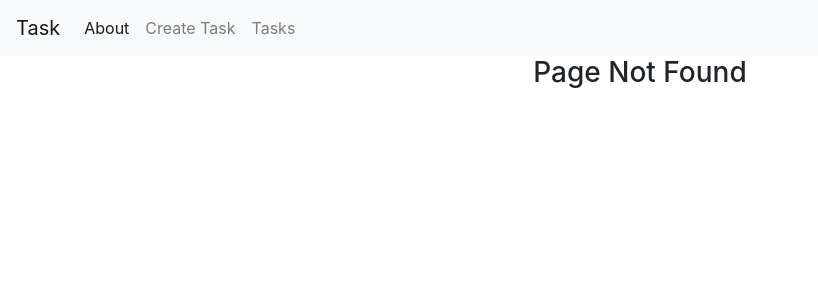
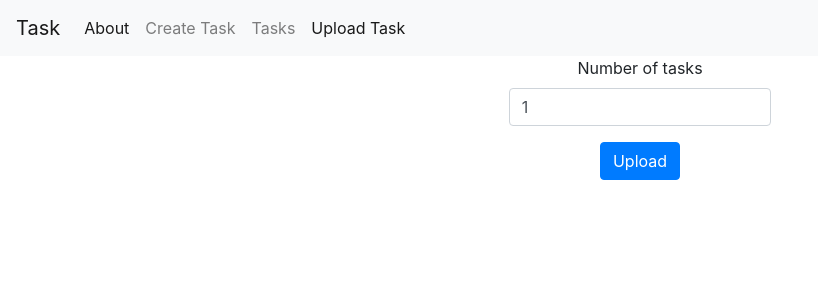
Before and after one commit to laurapantazi/task-manager, a React (Create React App) app: page /upload in a window 1280 px wide. Before the commit this address led to /404. Shown: the top 300 px of the page, without its empty margins (0-818 px from the left). Built offline with nearby package versions, Linux system fonts and the light colour scheme.

Commit message:
Create UploadTask page, setup redux thunk

```diff
--- a/package.json
+++ b/package.json
@@ -3,6 +3,7 @@
   "version": "0.1.0",
   "private": true,
   "dependencies": {
+    "axios": "^0.19.0",
     "bootstrap": "^4.3.1",
     "enzyme": "^3.10.0",
     "enzyme-adapter-react-16": "^1.15.1",
@@ -13,7 +14,8 @@
     "react-router-dom": "^5.1.2",
     "react-scripts": "3.2.0",
     "react-test-renderer": "^16.12.0",
-    "redux": "^4.0.4"
+    "redux": "^4.0.4",
+    "redux-thunk": "^2.3.0"
   },
   "scripts": {
     "start": "react-scripts start",
--- a/src/App.js
+++ b/src/App.js
@@ -7,6 +7,7 @@ import EditTask from 'containers/TaskForm/EditTask'
 import Tasks from 'containers/Tasks/Tasks'
 import About from 'containers/About/About'
 import NotFound from 'containers/NotFound/NotFound'
+import UploadTask from 'containers/UploadTask/UploadTask'
 
 export default class App extends Component {
   render () {
@@ -20,6 +21,7 @@ export default class App extends Component {
               <Nav.Link as={NavLink} to="/">About</Nav.Link>
               <Nav.Link as={NavLink} to="/create">Create Task</Nav.Link>
               <Nav.Link as={NavLink} to="/tasks">Tasks</Nav.Link>
+              <Nav.Link as={NavLink} to="/upload">Upload Task</Nav.Link>
             </Nav>
           </Navbar.Collapse>
         </Navbar>
@@ -30,6 +32,7 @@ export default class App extends Component {
             <Route path="/create" component={AddTask} />
             <Route path="/tasks/:id" component={EditTask} />
             <Route exact path="/tasks" component={Tasks} />
+            <Route exact path="/upload" component={UploadTask} />
             <Route name="404" path="/404" component={NotFound} />
             <Redirect to="/404" />
           </Switch>
--- /dev/null
+++ b/src/containers/UploadTask/UploadTask.js
@@ -0,0 +1,40 @@
+import React, { Component } from 'react'
+import { Form, Button, Col, InputGroup, FormControl, ListGroup } from 'react-bootstrap'
+
+export default class UploadTask extends Component {
+  constructor (props) {
+    super(props)
+    this.state = {
+      taskCount: 1,
+      errors: null
+    }
+  }
+  render () {
+    return (
+      <div className="container uploadTask">
+        <Form onSubmit={this.handleSubmit}>
+        {this.state.errors}
+          <Form.Row  className="justify-content-md-center">
+            <Form.Group as={Col} xs={3} controlId="formGridPoints">
+              <Form.Label>Number of tasks</Form.Label>
+              <Form.Control type="number" name="taskCount" value={this.state.taskCount} placeholder="Type number" onChange={this.handleInputChange}/>
+            </Form.Group>
+          </Form.Row>
+          <Button variant="primary" type="submit" value="ok">
+            Upload
+          </Button>
+        </Form>
+      </div>
+
+    )
+  }
+  handleInputChange = (e) => {
+    const {name, value} = e.target
+    this.setState({[name]: value})
+  }
+  handleSubmit = (e) => {
+    e.preventDefault()
+    console.log('submit: ', this.state.taskCount)
+  }
+
+}
--- a/src/index.js
+++ b/src/index.js
@@ -4,14 +4,9 @@ import './index.css'
 import App from './App'
 import * as serviceWorker from './serviceWorker'
 import 'bootstrap/dist/css/bootstrap.min.css'
-import { createStore } from 'redux'
 import { Provider } from 'react-redux'
-import rootReducer from './store/reducers/index'
+import store from './store'
 
-const store = createStore(
-  rootReducer,
-  window.__REDUX_DEVTOOLS_EXTENSION__ && window.__REDUX_DEVTOOLS_EXTENSION__()
-)
 ReactDOM.render(
   <Provider store={store}>
     <App />
--- /dev/null
+++ b/src/store/index.js
@@ -0,0 +1,12 @@
+import { createStore, compose, applyMiddleware } from 'redux'
+import thunk from 'redux-thunk'
+import rootReducer from './reducers/index'
+
+const composeEnhancer =  window.__REDUX_DEVTOOLS_EXTENSION_COMPOSE__ || compose
+
+const store = createStore(
+  rootReducer,
+  composeEnhancer(applyMiddleware(thunk))
+)
+
+export default store
```
Also changed, not shown: 1 other file (tests, documents, lock files or other folders).
